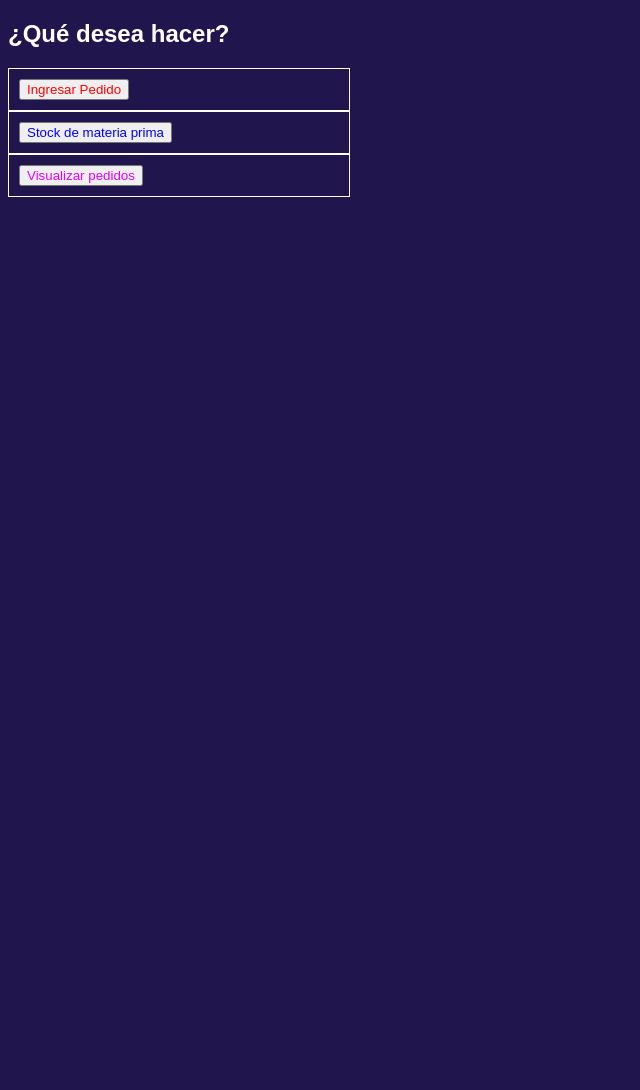
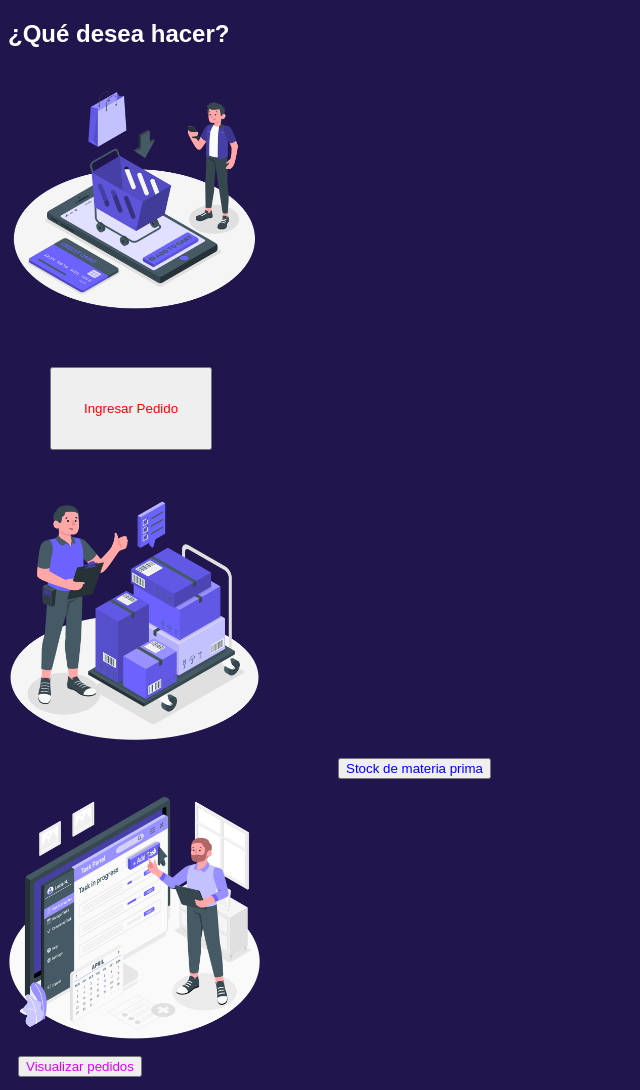
Before and after one commit to SantiNotSancor/VirtualNAU, a plain HTML site: page DiseñoNAU vendedor/vend.html in a window 1280 px wide. Shown: the whole page, without its empty margins (0-640 px from the left). Before the commit the page ends 800 px from the top, so only its background shows below. Drawn offline with Linux system fonts and the light colour scheme.

Commit message:
8/6 pagina vendedor
gai

```diff
--- a/DiseñoNAU vendedor/bodyvend.css
+++ b/DiseñoNAU vendedor/bodyvend.css
@@ -12,16 +12,25 @@ h2{
 div{
   width: 320px;
   padding: 10px;
-  border: 1px solid rgb(255, 255, 255);
   margin: 0;
 }
 
+img{
+  max-width: 20%;
+  max-height: 100%;
+}
 .button1{
   color: rgb(255, 0, 0);
+  margin: 10%;
+  padding: 10%;
+  border: 0%;
 }
 
 .button2{
+  position: relative;
   color:blue;
+  left: 100%;
+  right: 10%;
 }
 
 .button3{
--- a/DiseñoNAU vendedor/vend.html
+++ b/DiseñoNAU vendedor/vend.html
@@ -9,14 +9,18 @@
       <link rel="stylesheet" href="bodyvend.css">
   <body>
     <h2>¿Qué desea hacer?</h2>
+
+    <img src="add.png">
     <div>
       <button class="button button1" name="pedido"> Ingresar Pedido</button>
     </div>
 
+    <img src="a.png">
     <div>
       <button class="button button2" name="stock">Stock de materia prima</button>
     </div>
 
+    <img src="task.png">
     <div>
       <button class="button button3" name="visualizar">Visualizar pedidos</button>
     </div>
```
Also changed, not shown: DiseñoNAU vendedor/Seamstress-amico.png (added), DiseñoNAU vendedor/a.png (added), DiseñoNAU vendedor/add.png (added), DiseñoNAU vendedor/cart.png (added), DiseñoNAU vendedor/task.png (added).
